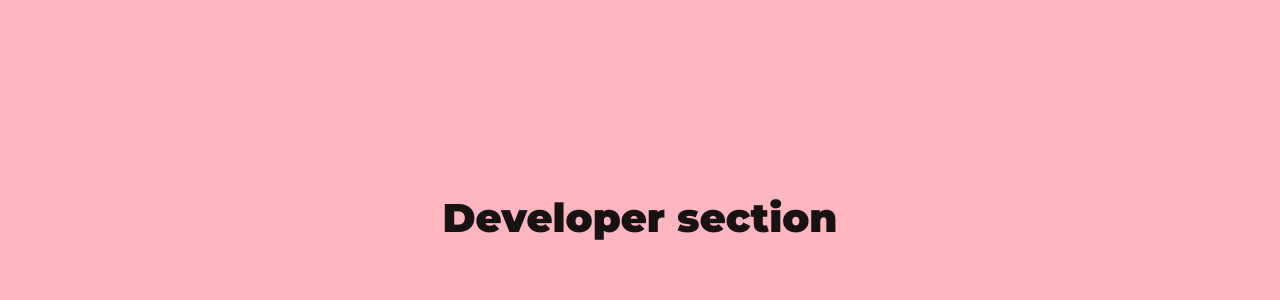
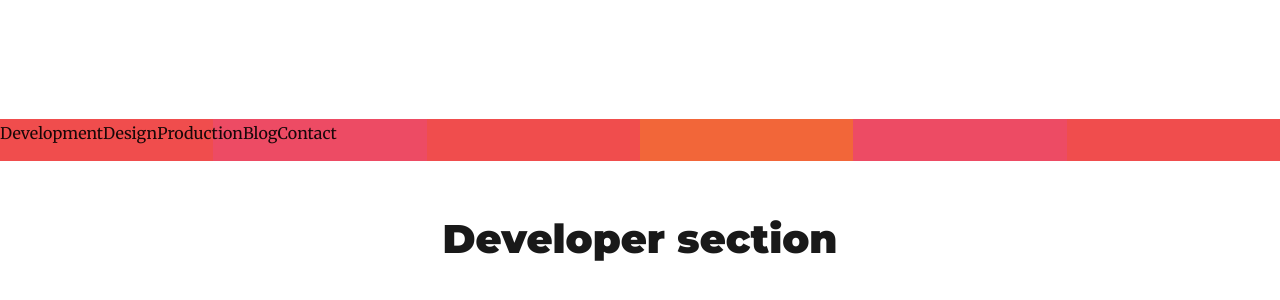
Before and after one commit to BenParisot/portfolio, a Gatsby site: page /landing/developer in a window 1280 px wide. Shown: the part 196-496 px from the top of the page. Built offline with nearby package versions, Linux system fonts and the light colour scheme; Gatsby itself is replaced by a stand-in of ours; some packages are replaced by stand-ins of ours.

Commit message:
styles nav background stripes

```diff
--- a/src/components/nav.js
+++ b/src/components/nav.js
@@ -1,17 +1,31 @@
 import React from 'react'
 // import { Link } from 'gatsby'
-// import styled from 'styled-components'
+import styled from 'styled-components'
 
 const Nav = () => {
   return (
-    <nav>
+    <NavMain>
       <p>Development</p>
       <p>Design</p>
       <p>Production</p>
       <p>Blog</p>
       <p>Contact</p>
-    </nav>
+    </NavMain>
   )
 }
 
+const NavMain = styled.nav`
+  height: 42px;
+  width: 100vw;
+  display: flex;
+  background: linear-gradient(
+    to right,
+    #F04D4D 16.66%, #ED4B64 16.66%,
+    #ED4B64 33.33%, #F04D4D 33.33%,
+    #F04D4D 49.99%, #F26639 49.99%,
+    #F26639 66.66%, #ED4B64 66.66%,
+    #ED4B64 83.33%, #F04D4D 83.33%
+  );
+`
+
 export default Nav
--- a/src/pages/landing/developer.js
+++ b/src/pages/landing/developer.js
@@ -1,9 +1,11 @@
 import React from 'react'
 import styled from 'styled-components'
+import Nav from '../../components/nav'
 
 const Developer = () => {
   return (
     <DeveloperMain>
+      <Nav />
       <h1>Developer section</h1>
     </DeveloperMain>
   )
@@ -12,8 +14,9 @@ const Developer = () => {
 const DeveloperMain = styled.div`
   width: 100vw;
   height: 100vh;
-  background-color: lightpink;
+  /* background-color: lightpink; */
   display: flex;
+  flex-direction: column;
   justify-content: center;
   align-items: center;
 `
```
